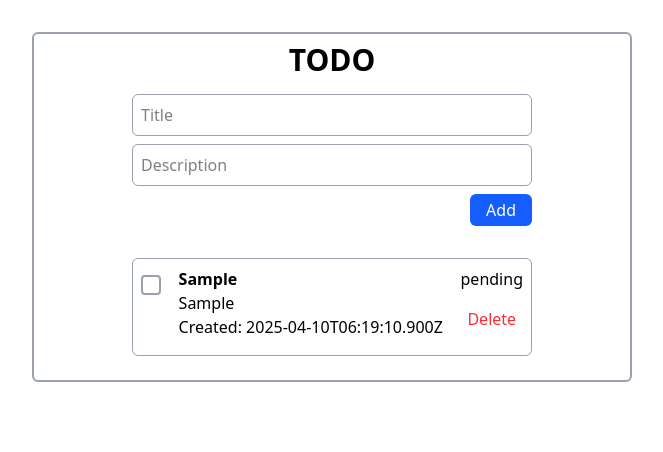
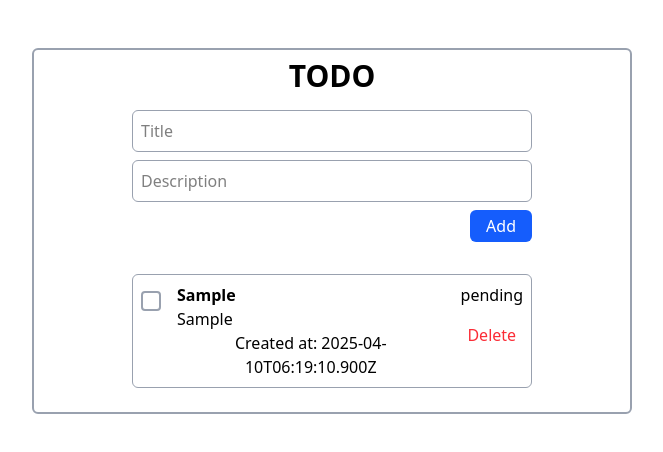
Before and after one commit to gangahasan/TODO-FE-App, a React (Vite) app: page / in a window 1280 px wide. Both pictures are taken after typing "Sample", "Sample" into the empty fields and a click on the button "Add". Shown: the top 452 px of the page, without its empty margins (308-971 px from the left). Built offline with nearby package versions, Linux system fonts and the light colour scheme.

Commit message:
UI changes

```diff
--- a/src/App.jsx
+++ b/src/App.jsx
@@ -8,7 +8,7 @@ import { useSelector } from 'react-redux'
 const App = () => {
   const todos = useSelector((state)=>state.todos)
   return (
-    <div className='border-2  border-gray-400 p-2 w-100  md:w-150 md:p-2  sm:p-2 place-self-center rounded-md flex flex-col  place-items-center'>
+    <div className='border-2  border-gray-400 p-2 w-100 m-4 md:w-150 md:p-2  sm:p-2 place-self-center rounded-md flex flex-col  place-items-center'>
       <AddTodo />
       {todos?.length >= 2 &&
         <div className='flex justify-center gap-4 w-100'>
--- /dev/null
+++ b/src/components/EditTodo.jsx
@@ -0,0 +1,9 @@
+import React from 'react'
+
+const EditTodo = () => {
+  return (
+    <div>EditTodo</div>
+  )
+}
+
+export default EditTodo
--- a/src/components/TodosList.jsx
+++ b/src/components/TodosList.jsx
@@ -42,9 +42,9 @@ const TodosList = () => {
                   <p>{todo?.description}</p>
                   <div>
                     {todo?.isCompleted ? (
-                      <p>Completed:{todo?.completedDate}</p>
+                      <p className="self-start">Completed:{todo?.completedDate}</p>
                     ) : (
-                      <p>Created: {todo?.createDate}</p>
+                      <p>Created at: {todo?.createDate}</p>
                     )}
                   </div>
                 </div>
```
Also changed, not shown: 1 other file (tests, documents, lock files or other folders).
